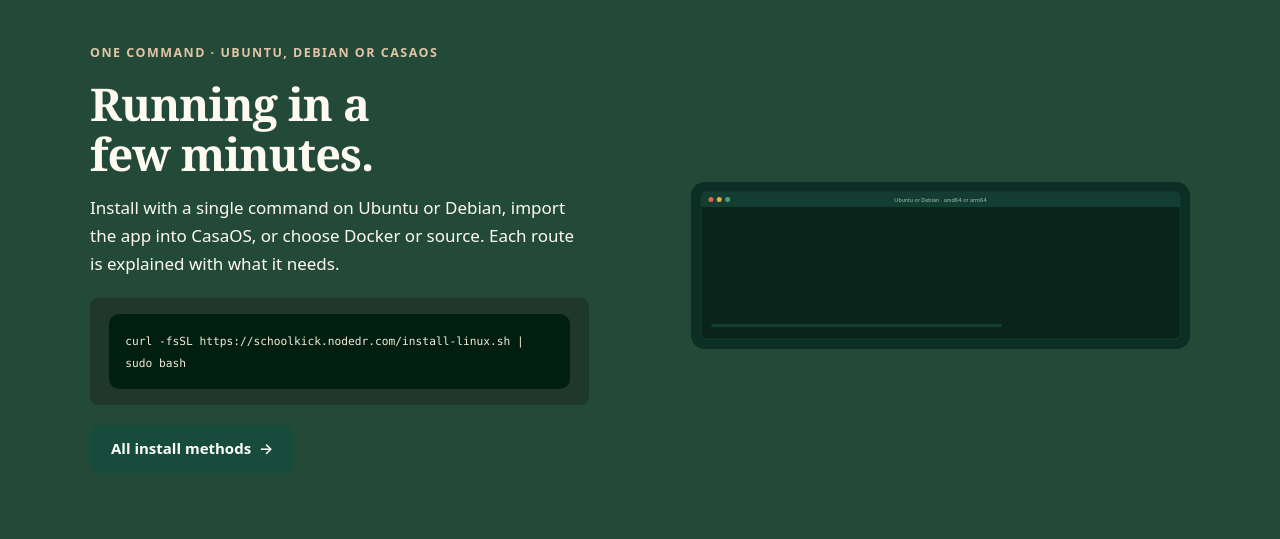
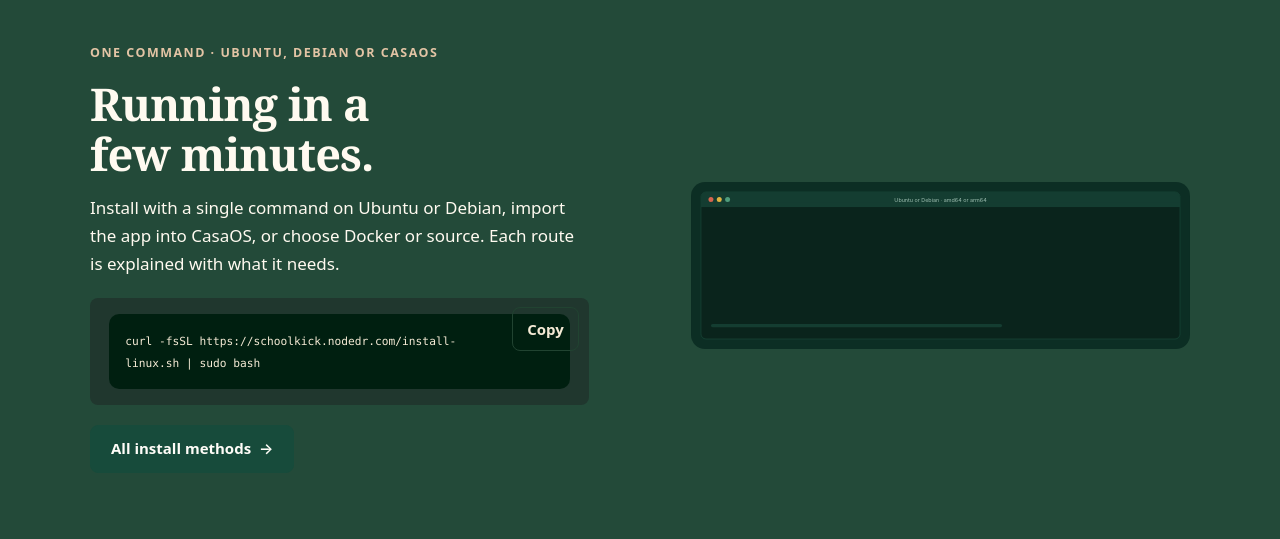
Before and after one commit to Raktim94/schoolkick, a Next.js app in the folder web/: page / in a window 1280 px wide. Shown: the part 2549-3088 px from the top of the page. Built offline with nearby package versions, Linux system fonts and the light colour scheme.

Commit message:
Add copy button to homepage install command

```diff
--- a/web/app/page.tsx
+++ b/web/app/page.tsx
@@ -1,11 +1,12 @@
 import type { Metadata } from 'next';
 import RegisterScene from './register-scene';
 import FamilyHero from './family-hero';
+import CopyCommand from './copy-command';
 export const metadata: Metadata = { title: 'Free School Attendance and Management Software', description: 'Self-hosted school attendance, fee and exam registration software. Teachers take the register, families use a browser view, and staff keep changes traceable.', alternates: { canonical: '/' } };
 export default function Home() { return <main id="main">
   <FamilyHero />
   <section className="home-work"><div className="wrap home-work-layout"><div><p className="eyebrow">A record you can trust</p><h2>A correction adds to the story. It never erases it.</h2><p>When a mark changes, SchoolKick keeps the first entry, the new status, who made the correction and why.</p><ol className="event-list"><li><time>08:52</time><span><b>Present</b><small>First entry · Tara T.</small></span></li><li><time>10:14</time><span><b>Changed to late</b><small>Reason: arrived after the bell · Tara T.</small></span></li></ol></div><RegisterScene/></div></section>
   <section className="wrap editorial-section"><p className="eyebrow">One school, different daily work</p><h2>The right view for the person doing the work.</h2><div className="role-lines"><a href="/features/#teachers"><span>Teachers</span><b>Mark one class. Handle only the exceptions.</b></a><a href="/features/#families"><span>Families</span><b>Check today’s status in a browser. No app to install.</b></a><a href="/features/#registrars"><span>Registrars</span><b>Review every CSV row before anything is saved.</b></a><a href="/features/#principals"><span>School leaders</span><b>See what needs attention before the trend.</b></a><a href="/features/#exams"><span>Exam offices</span><b>Manage registrations, eligibility and hall tickets.</b></a></div></section>
-  <section className="home-install"><div className="wrap home-install-layout"><div><p className="eyebrow">One command · Ubuntu, Debian or CasaOS</p><h2>Running in a few minutes.</h2><p>Install with a single command on Ubuntu or Debian, import the app into CasaOS, or choose Docker or source. Each route is explained with what it needs.</p><div className="install-command"><pre><code>curl -fsSL https://schoolkick.nodedr.com/install-linux.sh | sudo bash</code></pre></div><p><a className="btn" href="/get-started/">All install methods <span aria-hidden="true">→</span></a></p></div><img className="home-install-anim" src="/s/install-animated.svg" width="1200" height="400" alt="Animated terminal: one command installs SchoolKick and prints the address to open" loading="lazy" decoding="async"/></div></section>
+  <section className="home-install"><div className="wrap home-install-layout"><div><p className="eyebrow">One command · Ubuntu, Debian or CasaOS</p><h2>Running in a few minutes.</h2><p>Install with a single command on Ubuntu or Debian, import the app into CasaOS, or choose Docker or source. Each route is explained with what it needs.</p><CopyCommand label="Ubuntu and Debian installation command" command="curl -fsSL https://schoolkick.nodedr.com/install-linux.sh | sudo bash" /><p><a className="btn" href="/get-started/">All install methods <span aria-hidden="true">→</span></a></p></div><img className="home-install-anim" src="/s/install-animated.svg" width="1200" height="400" alt="Animated terminal: one command installs SchoolKick and prints the address to open" loading="lazy" decoding="async"/></div></section>
   <section className="wrap home-scope"><div><p className="eyebrow">Early release · attendance · fees · exams</p><h2>Useful now. Honest about what is still ahead.</h2></div><div><p>Attendance, learner records, guardian view, CSV import, school overview, office-confirmed cash and UPI QR payments, and exam registration are available. Card or bank payment providers, marks entry, messaging, timetables and native apps are not.</p><div className="home-links"><a href="/roadmap/">Release scope</a><a href="/security/">Security notes</a><a href="/privacy/">Privacy</a></div></div></section>
  </main>; }
```
